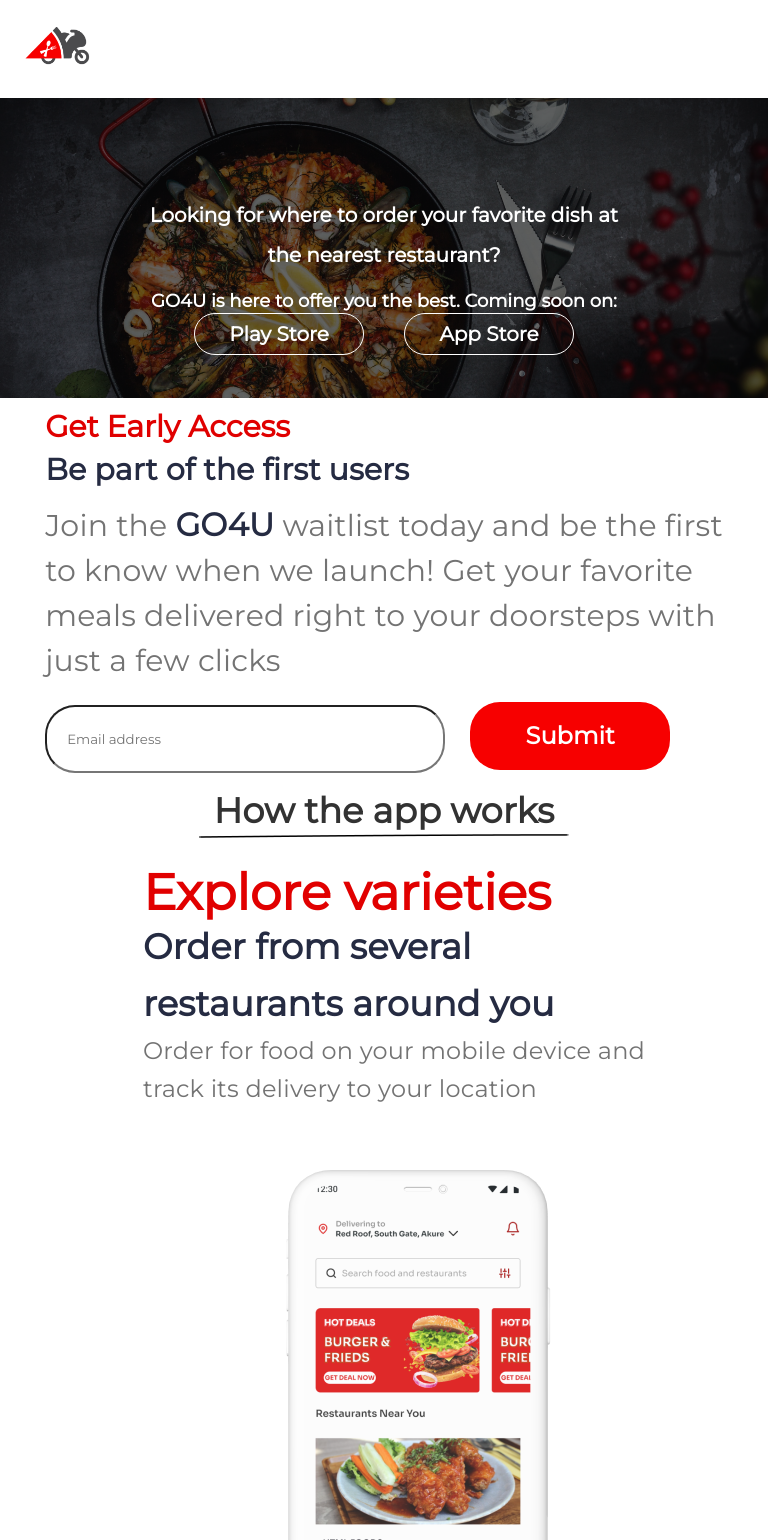
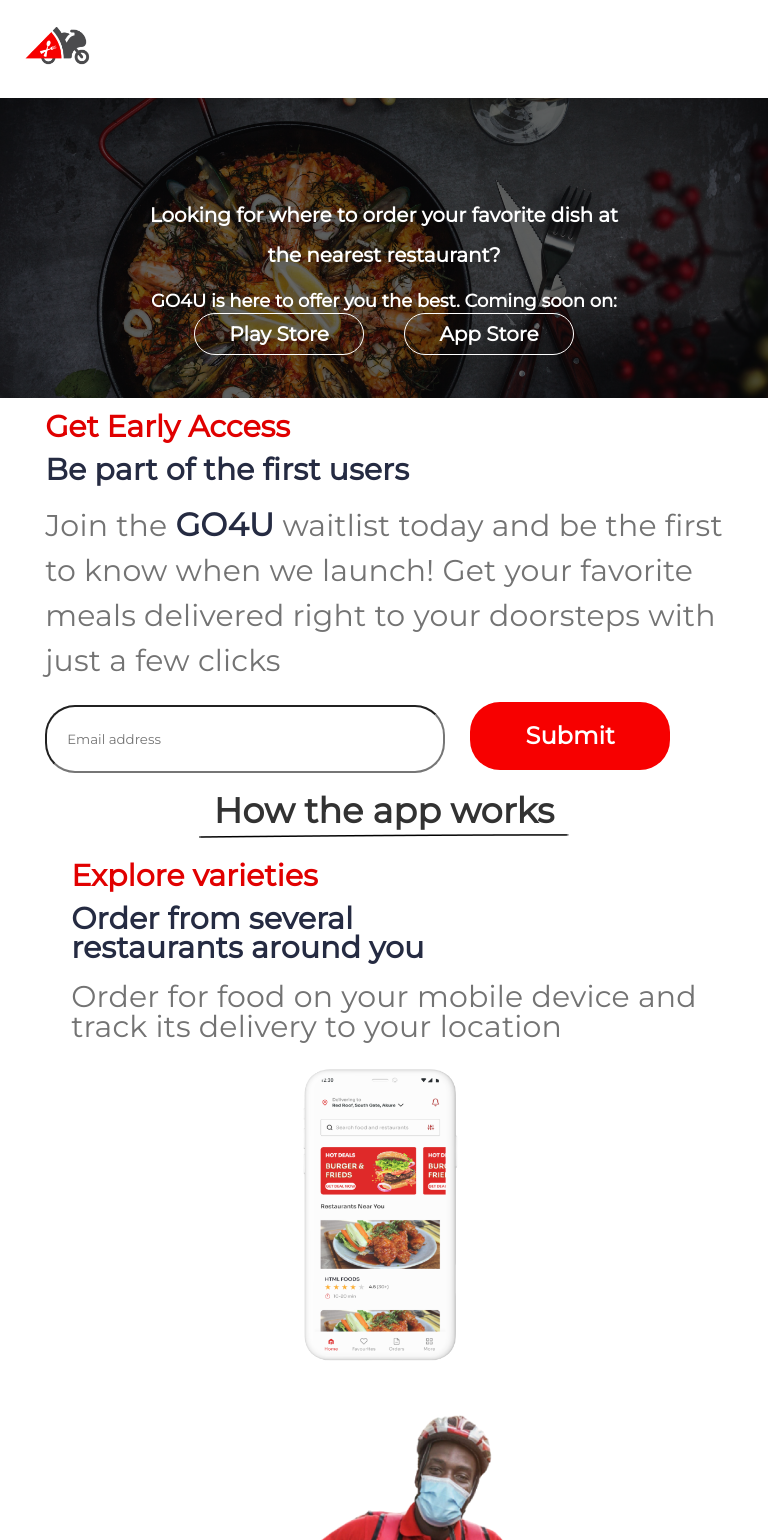
Before and after one commit to adewaleftk/go4u, a React (Create React App) app: page / in a window 768 px wide. Shown: the top 1540 px of the page. Built offline with nearby package versions, Linux system fonts and the light colour scheme.

Commit message:
responsiveness updated

```diff
--- a/src/styles/explore.css
+++ b/src/styles/explore.css
@@ -151,7 +151,6 @@
     .track {
         width: 367px;
         height: 30px;
-
         font-family: 'Montserrat';
         font-style: normal;
         font-weight: 500;
@@ -177,82 +176,92 @@
 
 @media only screen and (min-width: 551px) and (max-width: 960px) {
 
-    .orderFrom {
-        font-family: 'Montserrat';
-        font-style: normal;
-        font-weight: 700;
-        font-size: 35px;
-        line-height: 57px;
-        letter-spacing: 0.2px;
-        color: #252B42;
-    }
-
-    .restaur {
-        font-family: 'Montserrat';
-        font-style: normal;
-        font-weight: 700;
-        font-size: 35px;
-        line-height: 57px;
-        letter-spacing: 0.2px;
-        color: #252B42;
-    }
 
     .allExplore {
         display: flex;
         flex-direction: column;
         justify-content: center;
         align-items: center;
-        padding-top: 10px;
-        padding-left: 20px;
+    }
+
+    .exploreWords {
+        display: flex;
+        flex-direction: column;
+        justify-content: center;
+    }
+
+    .exploreHeading {
+        width: 450px;
+        height: 36px;
+        font-family: 'Montserrat';
+        font-style: normal;
+        font-weight: 700;
+        font-size: 30px;
+        line-height: 36px;
+        letter-spacing: 0.1px;
+        color: #E10000;
+    }
+
+    .orderFrom {
+        width: 367px;
+        height: 29px;
+        font-family: 'Montserrat';
+        font-style: normal;
+        font-weight: 700;
+        font-size: 30px;
+        line-height: 29px;
+        letter-spacing: 0.2px;
+        color: #252B42;
+        margin-top: 10px;
+    }
+
+    .restaur {
+        width: 367px;
+        height: 29px;
+        font-family: 'Montserrat';
+        font-style: normal;
+        font-weight: 700;
+        font-size: 30px;
+        line-height: 29px;
+        letter-spacing: 0.2px;
+        color: #252B42;
+        margin-bottom: 20px;
     }
 
     .orderFor {
+        width: full;
+        height: 30px;
         font-family: 'Montserrat';
         font-style: normal;
         font-weight: 500;
-        font-size: 24px;
-        line-height: 38px;
+        font-size: 30px;
+        line-height: 30px;
         letter-spacing: 0.2px;
         color: #737373;
     }
 
     .track {
+        width: full;
+        height: 30px;
         font-family: 'Montserrat';
         font-style: normal;
         font-weight: 500;
-        font-size: 24px;
-        line-height: 38px;
+        font-size: 30px;
+        line-height: 30px;
         letter-spacing: 0.2px;
         color: #737373;
     }
 
     .appHome {
-        padding-left: 10px;
-        padding-top: 20px;
-        padding-right: 0;
-        margin-left: 50px;
-        width: auto;
-        height: auto;
-    }
-    .appHome img {
         display: flex;
         justify-content: center;
         align-self: center;
-        margin-top: 20px;
+        margin: 15px;
     }
 
-    .exploreHeading {
-        color: #E10000;
-        font-family: 'Montserrat';
-        font-style: normal;
-        font-weight: 700;
-        font-size: 50px;
-        line-height: 50px;
+    .appHome img {
+        width: 179.43px;
+        height: 314px;
     }
 
-    .exploreWords {
-        float: left;
-        padding-left: 0px;
-        padding-top: 0px;
-    }
 }
```
